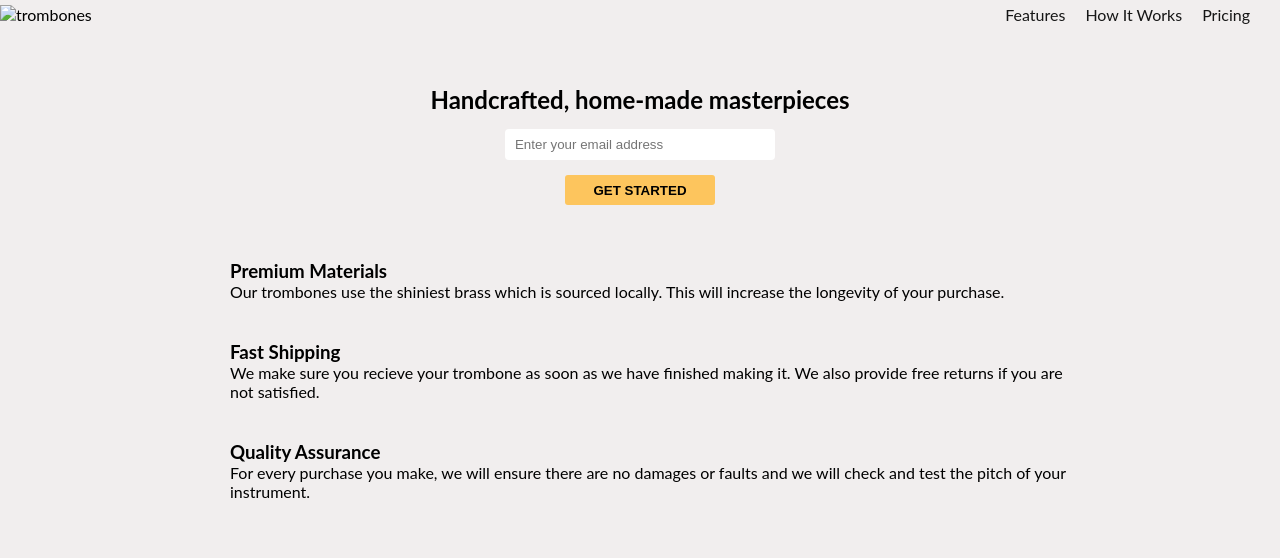
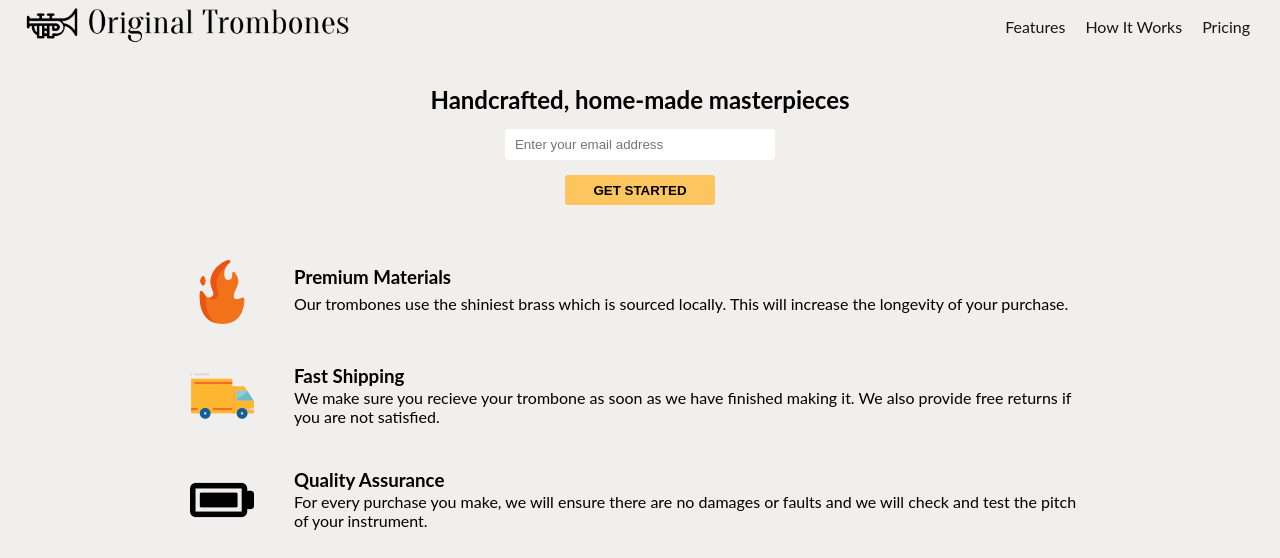
Before and after one commit to ReginaDautova/product-landing-page, a plain HTML site: page index.html in a window 1280 px wide. Shown: the top 558 px of the page. Drawn offline with Linux system fonts and the light colour scheme; the site is published under a folder, as on GitHub Pages, so addresses that start at the root find nothing.

Commit message:
fix img path

```diff
--- a/index.html
+++ b/index.html
@@ -11,7 +11,7 @@
     <!-- Header -->
     <header>
         <div class="img">
-            <img src="/img/trombones.png" alt="trombones">
+            <img src="./img/trombones.png" alt="trombones">
         </div>
         <nav class="nav">
             <a class="nav__link" href="#info">Features</a>
@@ -32,21 +32,21 @@
         <!-- Info block -->
         <div id="info" class="info">
             <div class="info__block">
-                <img src="/img/fire.png" alt="">
+                <img src="./img/fire.png" alt="">
                 <h3>Premium Materials</h3>
                 <p>
                     Our trombones use the shiniest brass which is sourced locally. This will increase the longevity of your purchase.
                 </p>
             </div>
             <div class="info__block">
-                <img src="/img/car.png" alt="">
+                <img src="./img/car.png" alt="">
                 <h3>Fast Shipping</h3>
                 <p>
                     We make sure you recieve your trombone as soon as we have finished making it. We also provide free returns if you are not satisfied.
                 </p>
             </div>
             <div class="info__block">
-                <img src="/img/battery.png" alt="">
+                <img src="./img/battery.png" alt="">
                 <h3>Quality Assurance</h3>
                 <p>
                     For every purchase you make, we will ensure there are no damages or faults and we will check and test the pitch of your instrument.
```
